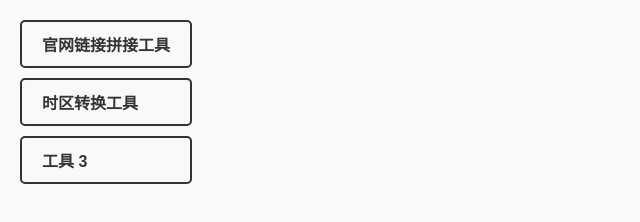
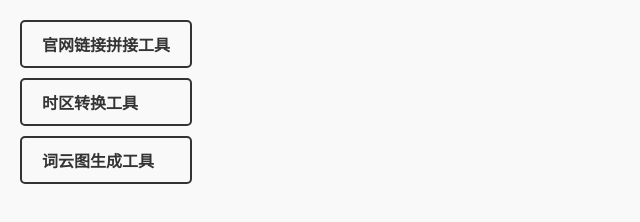
Before and after one commit to zhang-wendi/personal-web-tools, a plain HTML site: page index.html in a window 1280 px wide. Shown: the whole page, without its empty margins (0-640 px from the left). Drawn offline with Linux system fonts and the light colour scheme.

Commit message:
Update index.html

```diff
--- a/index.html
+++ b/index.html
@@ -54,7 +54,7 @@
     <div class="tools">
         <a href="website-link-combine.html" class="button">官网链接拼接工具</a>
         <a href="timezone.html" class="button">时区转换工具</a>
-        <a href="#" class="button">工具 3</a>
+        <a href="wordcloud.html" class="button">词云图生成工具</a>
     </div>
 </body>
 </html>
```
